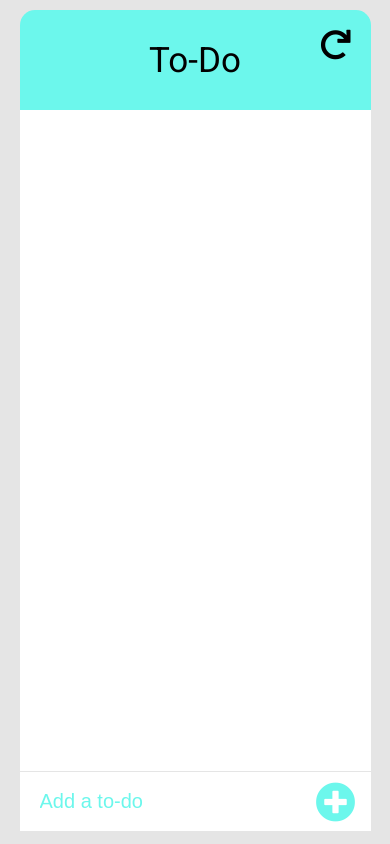
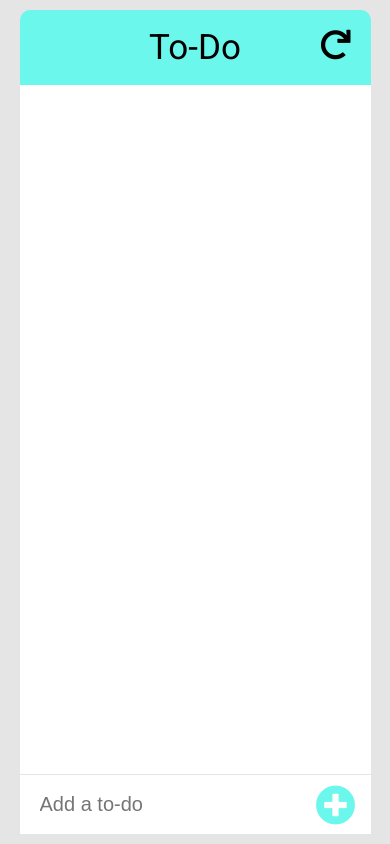
Before and after one commit to brijathom/to-do, a PHP site: page / in a window 390 px wide. Run offline with PHP 8.4, Linux system fonts and the light colour scheme; some libraries are stand-ins or nearby versions.

Commit message:
Fix mobile browser bugs

```diff
--- a/index.html
+++ b/index.html
@@ -21,7 +21,6 @@
         <meta name="apple-mobile-web-app-status-bar-style" content="default" />
         <meta name="msapplication-starturl" content="/" />
         <meta name="viewport" content="width=device-width, initial-scale=1.0, user-scalable=no" />
-
         <link
             href="images/ios_splashscreens/iphone5_splash.png"
             media="(device-width: 320px) and (device-height: 568px) and (-webkit-device-pixel-ratio: 2)"
@@ -81,26 +80,24 @@
         <link rel="stylesheet" href="https://fonts.googleapis.com/css2?family=Roboto" crossorigin="anonymous" />
         <link rel="stylesheet" href="styles/main.css" />
         <script src="scripts/main.js" defer></script>
-
         <title>To-Do</title>
     </head>
-
     <body>
-        <div class="container">
-            <div class="header">
-                <div class="clear">
+        <div id="container">
+            <header>
+                <div id="clear">
                     <i class="fas fa-redo"></i>
                 </div>
                 <div id="title">To-Do</div>
-            </div>
-            <div class="content">
+            </header>
+            <div id="content">
                 <ul id="list"></ul>
             </div>
-            <div class="add-to-do">
+            <div id="add-to-do">
                 <i onclick="button()" class="fas fa-plus-circle"></i>
                 <input type="text" id="input" placeholder="Add a to-do" />
             </div>
-        </div>
+        </di>
         <script>
             if ("serviceWorker" in navigator) {
                 navigator.serviceWorker.register("/service_worker.js").then(function () {
--- a/scripts/main.js
+++ b/scripts/main.js
@@ -1,11 +1,9 @@
-const CLEAR = document.querySelector(".clear");
-const OPTIONS = { weekday: "long", month: "short", day: "numeric" };
-const TODAY = new Date();
+const CLEAR = document.getElementById("clear");
 const LIST = document.getElementById("list");
 const INPUT = document.getElementById("input");
 const CHECK = "fa-check-circle";
 const UNCHECK = "fa-circle";
-const LINE_THROUGH = "lineThrough";
+const LINE_THROUGH = "line-through";
 let list = [];
 let id = 0;
 let data = localStorage.getItem("TODO");
@@ -39,9 +37,9 @@ function addToDo(toDo, id, done, trash) {
     const LINE = done ? LINE_THROUGH : "";
 
     const ITEM = ` <li class="item">
-    <i class="far ${DONE} co" job="complete" id="${id}"></i>
+    <i class="far ${DONE} complete" job="complete" id="${id}"></i>
     <p class="text ${LINE}">${toDo}</p>
-    <i class="far fa-trash-alt de" job="delete" id="${id}"></i>
+    <i class="far fa-trash-alt delete" job="delete" id="${id}"></i>
     </li>`;
     const POSITION = "beforeend";
     LIST.insertAdjacentHTML(POSITION, ITEM);
@@ -50,19 +48,15 @@ function addToDo(toDo, id, done, trash) {
 document.addEventListener("keyup", function (event) {
     if (event.key == "Enter") {
         const toDo = INPUT.value;
-
         if (toDo) {
             addToDo(toDo, id, false, false);
-
             list.push({
                 name: toDo,
                 id: id,
                 done: false,
                 trash: false,
             });
-
             localStorage.setItem("TODO", JSON.stringify(list));
-
             id++;
         }
         INPUT.value = "";
@@ -71,7 +65,6 @@ document.addEventListener("keyup", function (event) {
 
 function button() {
     const toDo = INPUT.value;
-
     if (toDo) {
         addToDo(toDo, id, false, false);
 
@@ -81,9 +74,7 @@ function button() {
             done: false,
             trash: false,
         });
-
         localStorage.setItem("TODO", JSON.stringify(list));
-
         id++;
     }
     INPUT.value = "";
@@ -104,12 +95,10 @@ function removeToDo(ELEMENT) {
 LIST.addEventListener("click", function (event) {
     const ELEMENT = event.target;
     const ELEMENT_JOB = ELEMENT.attributes.job.value;
-
     if (ELEMENT_JOB == "complete") {
         completeToDo(ELEMENT);
     } else if (ELEMENT_JOB == "delete") {
         removeToDo(ELEMENT);
     }
-
     localStorage.setItem("TODO", JSON.stringify(list));
 });
--- a/styles/main.css
+++ b/styles/main.css
@@ -1,184 +1,174 @@
 * {
     box-sizing: border-box;
+    -webkit-tap-highlight-color: transparent;
 }
 
 html {
     height: 100%;
-    overflow-x: hidden;
-    -webkit-text-size-adjust: 100%;
-    overscroll-behavior: none;
 }
 
 body {
+    font-family: "Roboto", sans-serif;
+    background-color: #0000001a;
+    height: 100%;
+    width: 100%;
     padding: 0;
     margin: 0;
-    background-color: rgba(0, 0, 0, 0.1);
-    font-family: "Roboto", sans-serif;
-    overscroll-behavior: none;
-    overflow-x: hidden;
-    height: 100%;
-    width: 100%;
 }
 
-.container {
-    padding: 10px 0px 3px 0px;
-    width: 90vw;
+i {
+    user-select: none;
+    -webkit-user-select: none;
+}
+
+#container {
+    height: 100%;
+    width: 90%;
     max-width: 1200px;
     min-width: 250px;
     margin: 0 auto;
-    height: 100%;
+    padding: 10px 0px 10px 0px;
 }
 
-.header {
+header {
+    display: flex;
+    justify-content: center;
+    align-items: center;
+    position: relative;
+    background-color: #6cf7ec;
+    user-select: none;
+    -webkit-user-select: none;
+    height: 75px;
     width: 100%;
-    height: 100px;
-    background-color: #6cf7ec;
-    border-radius: 15px 15px 0 0;
-    position: relative;
+    border-radius: 10px 10px 0px 0px;
 }
 
-.clear {
+#clear {
+    position: absolute;
+    height: 30px;
     width: 30px;
-    height: 30px;
-    position: absolute;
     right: 20px;
     top: 20px;
 }
 
-.clear i {
+#clear i {
     font-size: 30px;
+    transition: 0.2s linear;
 }
 
-.clear i:hover {
-    cursor: pointer;
-    text-shadow: 1px 3px 5px #000;
-    color: #c40d0d;
-    transform: rotate(45deg);
+@media (hover: hover) and (pointer: fine) {
+    #clear i:hover {
+        cursor: pointer;
+        color: #c40d0d;
+        transform: rotate(90deg);
+    }
 }
 
 #title {
-    position: absolute;
-    left: 50%;
-    top: 50%;
-    transform: translate(-50%, -50%);
-    bottom: 10px;
     font-size: 35px;
 }
 
-.content {
+#content {
+    overflow-y: auto;
+    overflow-x: hidden;
+    overflow-wrap: break-word;
+    background-color: #ffffff;
     width: 100%;
-    height: calc(100% - (20px + 100px + 50px));
-    background-color: #fff;
-    overflow-y: auto;
+    height: calc(100% - (75px + 60px));
 }
 
-.content ul {
+#content ul {
+    margin: 0;
     padding: 0;
-    margin: 0;
-}
-.item {
-    width: 100%;
-    min-height: 45px;
-    height: 100%;
-    position: relative;
-    border-bottom: 1px solid rgba(0, 0, 0, 0.1);
-    list-style: none;
-    padding: 0;
-    margin: 0;
-    word-wrap: break-word;
 }
 
-.item i.co {
+#content ul li {
+    position: relative;
+    display: flex;
+    align-items: center;
+    justify-content: left;
+    padding: 10px 0px 10px 0px;
+    line-height: 25px;
+    border-bottom: 1px solid #0000001a;
+}
+
+#content ul li p {
+    color: black;
+    text-decoration: none;
+    width: calc(100% - 50px);
+    margin: 0px 0px 0px 0px;
+    padding: 0px 0px 0px 50px;
+    font-size: 20px;
+}
+
+#content ul li i.complete {
     position: absolute;
-    font-size: 25px;
-    padding-left: 5px;
+    top: 9px;
     left: 15px;
-    top: 10px;
+    font-size: 27px;
 }
-.item i.co:hover {
+
+#content ul li i.complete:hover {
     cursor: pointer;
 }
 
-.fa-check-circle {
+#content ul li i.fa-check-circle {
     color: #a0fa89;
 }
 
-.item p.text {
-    position: absolute;
-    padding: 0;
-    margin: 0;
-    font-size: 20px;
-    left: 55px;
-    top: 10px;
-    background-color: #fff;
-    /* max-width: 285px; */
+#content ul li p.line-through {
+    text-decoration: line-through;
+    color: #cccccc;
 }
 
-.lineThrough {
-    text-decoration: line-through;
-    color: #ccc;
+#content ul li i.delete {
+    position: absolute;
+    top: 10px;
+    right: 15px;
+    font-size: 27px;
 }
 
-.item i.de {
-    position: absolute;
-    font-size: 25px;
-    right: 15px;
-    top: 10px;
+@media (hover: hover) and (pointer: fine) {
+    #content ul li i.delete:hover {
+        cursor: pointer;
+        color: #c40d0d;
+    }
 }
 
-.item i.de:hover {
-    color: #c40d0d;
-    cursor: pointer;
+#add-to-do {
+    position: relative;
+    background-color: #ffffff;
+    border-top: 1px solid #0000001a;
+    height: 60px;
+    width: 100%;
+    padding: 10px;
 }
 
-.add-to-do {
-    position: relative;
-    width: 100%;
-    height: 60px;
-    background-color: #fff;
-    padding: 10px;
-    border-top: 1px solid rgba(0, 0, 0, 0.1);
+#add-to-do i {
+    position: absolute;
+    cursor: pointer;
+    color: #6cf7ec;
+    right: 15px;
+    font-size: 40px;
 }
 
-.add-to-do i {
-    position: absolute;
-    font-size: 40px;
-    right: 15px;
-    color: #6cf7ec;
-    cursor: pointer;
-}
-
-.add-to-do input {
+#add-to-do input {
     position: absolute;
     background-color: transparent;
     border: none;
     left: 10px;
+    bottom: 7px;
     height: 45px;
-    bottom: 7px;
     width: calc(100% - 80px);
-
+    padding-left: 10px;
     font-size: 20px;
-    padding-left: 10px;
 }
 
-.add-to-do input:focus {
+#add-to-do input:focus {
     outline: 1px solid #aaa;
 }
 
-.add-to-do input::-webkit-input-placeholder {
-    color: #6cf7ec;
-    font-size: 20px;
-}
-.add-to-do input::-moz-placeholder {
-    color: #6cf7ec;
-    font-size: 20px;
-}
-.add-to-do input:-ms-input-placeholder {
-    color: #6cf7ec;
-    font-size: 20px;
-}
-.add-to-do input:-moz-placeholder {
-    color: #6cf7ec;
+#add-to-do input::placeholder {
     font-size: 20px;
 }
 
```
